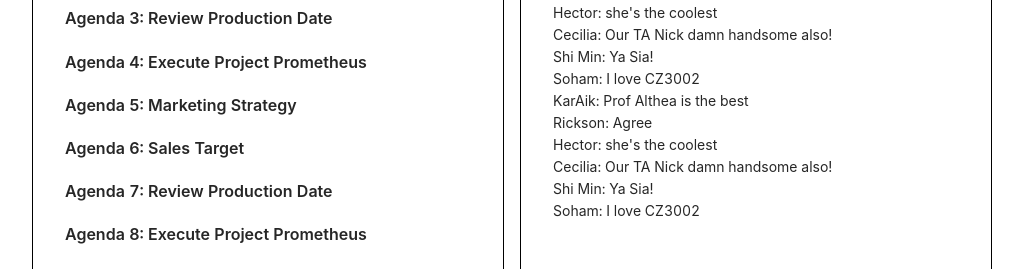
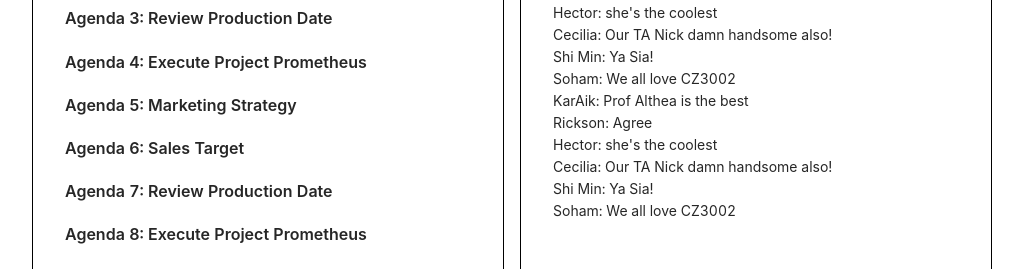
Before and after one commit to limkaraik/LingLing, a React (Create React App) app in the folder App/client/: page /meeting in a window 1280 px wide. Shown: the part 265-534 px from the top of the page, without its empty margins (128-1151 px from the left). Built offline with nearby package versions, Linux system fonts and the light colour scheme.

Commit message:
font set as Open Sans

```diff
--- a/App/client/public/index.html
+++ b/App/client/public/index.html
@@ -2,6 +2,7 @@
 <html lang="en">
   <head>
     <meta charset="utf-8" />
+    <link href="https://fonts.googleapis.com/css?family=Open+Sans:300,400,700" rel="stylesheet">
     <link rel="icon" href="%PUBLIC_URL%/MOOZ.png" />
     <meta name="viewport" content="width=device-width, initial-scale=1" />
     <meta name="theme-color" content="#000000" />
--- a/App/client/src/index.css
+++ b/App/client/src/index.css
@@ -1,15 +1,13 @@
 body {
     margin: 0;
-    font-family: -apple-system, BlinkMacSystemFont, 'Segoe UI', 'Roboto', 'Oxygen',
-      'Ubuntu', 'Cantarell', 'Fira Sans', 'Droid Sans', 'Helvetica Neue',
-      sans-serif;
+    font-family: 'Open Sans', -apple-system, BlinkMacSystemFont, 'Segoe UI', 'Roboto', 'Oxygen',
+      'Ubuntu', 'Cantarell', 'Fira Sans', 'Droid Sans', 'Helvetica Neue', sans-serif;
     -webkit-font-smoothing: antialiased;
     -moz-osx-font-smoothing: grayscale;
   }
 
   code {
-    font-family: source-code-pro, Menlo, Monaco, Consolas, 'Courier New',
-      monospace;
+    font-family: Menlo, Monaco, Consolas, 'Courier New', monospace;
   }
 
   #checkoutButton {
--- a/App/client/src/views/MeetingHistory/MeetingHistoryData.js
+++ b/App/client/src/views/MeetingHistory/MeetingHistoryData.js
@@ -23,13 +23,13 @@ const MEETINGS_DATA = [
       "Hector: she's the coolest",
       "Cecilia: Our TA Nick damn handsome also!",
       "Shi Min: Ya Sia!",
-      "Soham: I love CZ3002",
+      "Soham: We all love CZ3002",
       "KarAik: Prof Althea is the best",
       "Rickson: Agree",
       "Hector: she's the coolest",
       "Cecilia: Our TA Nick damn handsome also!",
       "Shi Min: Ya Sia!",
-      "Soham: I love CZ3002",
+      "Soham: We all love CZ3002",
     ],
   },
   {
```
Also changed, not shown: 1 other file (tests, documents, lock files or other folders).
